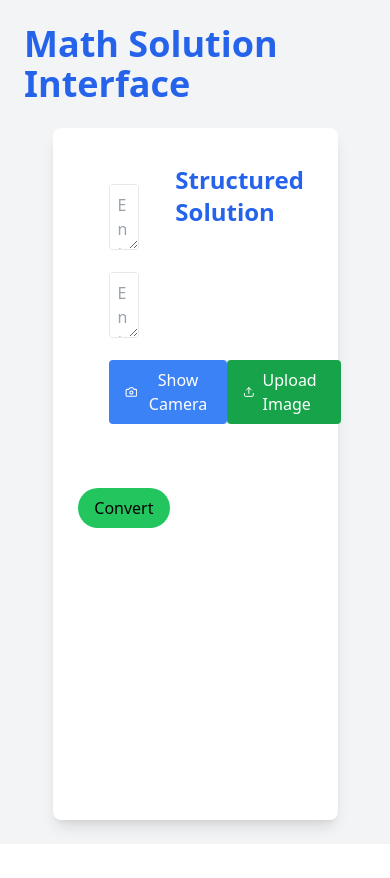
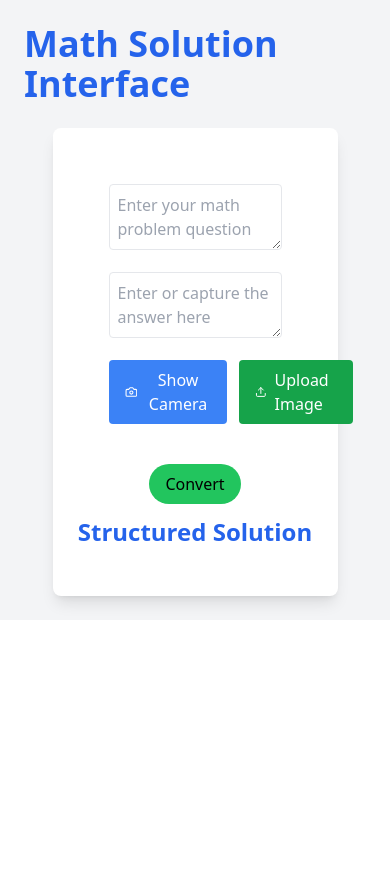
Before and after one commit to Davshiv20/mathFormalizer, a React (Vite) app in the folder math-solution-interface/: page / in a window 390 px wide. Shown: the top 878 px of the page. After the commit the page ends 844 px from the top, so only its background shows below. Built offline with nearby package versions, Linux system fonts and the light colour scheme.

Commit message:
Responsive Design

```diff
--- a/math-solution-interface/src/App.jsx
+++ b/math-solution-interface/src/App.jsx
@@ -6,24 +6,24 @@ import "./index.css";
 
 function App() {
   return (
-    <div className="bg-gray-100 w-full h-screen">
-      <div className="flex flex-col items-center justify-center p-6 h-screen">
+    <div className="bg-gray-100 w-full lg:h-screen">
+      <div className="flex flex-col items-center justify-center p-6 lg:h-screen">
         <h1 className="text-4xl font-bold text-blue-600 mb-6">
           Math Solution Interface
         </h1>
-        <div className="w-5/6 bg-white rounded-lg shadow-lg p-6 flex gap-1 h-[90%]">
-          <div className="w-2/5">
+        <div className="w-5/6 bg-white rounded-lg shadow-lg p-6 lg:flex gap-1 lg:h-[90%]">
+          <div className="lg:w-2/5">
             <MathInput />
             <div className="mt-4 flex justify-center">
               <ConvertButton />
             </div>
           </div>
-          <div className="w-3/5">
-            <div className="mt-3 h-full">
+          <div className="lg:w-3/5">
+            <div className="mt-3 lg:h-full">
               <div className="text-2xl font-bold text-blue-600 mb-6 flex justify-center">
                 Structured Solution
               </div>
-              <div className="h-full">
+              <div className="lg:h-full">
                 <StructuredSolution />
               </div>
             </div>
--- a/math-solution-interface/src/components/MathInput.jsx
+++ b/math-solution-interface/src/components/MathInput.jsx
@@ -1,13 +1,15 @@
-import React, { useState, useRef } from 'react';
-import { useDispatch, useSelector } from 'react-redux';
-import { setInput, setQuestion, processSolution } from '../features/mathSlice';
-import { Camera } from 'react-camera-pro';
-import { Camera as CameraIcon, Upload, X } from 'lucide-react';
-import axios from 'axios';
+import React, { useState, useRef } from "react";
+import { useDispatch, useSelector } from "react-redux";
+import { setInput, setQuestion, processSolution } from "../features/mathSlice";
+import { Camera } from "react-camera-pro";
+import { Camera as CameraIcon, Upload, X } from "lucide-react";
+import axios from "axios";
 
 const MathInput = () => {
   const dispatch = useDispatch();
-  const { input, question, isLoading, structuredSolution, error } = useSelector((state) => state.math);
+  const { input, question, isLoading, structuredSolution, error } = useSelector(
+    (state) => state.math
+  );
   const [showCamera, setShowCamera] = useState(false);
   const [isCaptureLoading, setIsCaptureLoading] = useState(false);
   const camera = useRef(null);
@@ -27,10 +29,12 @@ const MathInput = () => {
   const processMathPix = async (imageData) => {
     setIsCaptureLoading(true);
     try {
-      const response = await axios.post('http://localhost:3001/api/mathpix', { image: imageData });
-      dispatch(setInput(input + ' ' + response.data.latex));
+      const response = await axios.post("http://localhost:3001/api/mathpix", {
+        image: imageData,
+      });
+      dispatch(setInput(input + " " + response.data.latex));
     } catch (error) {
-      console.error('MathPix processing failed:', error);
+      console.error("MathPix processing failed:", error);
       // Handle error (e.g., show a notification to the user)
     }
     setIsCaptureLoading(false);
@@ -55,7 +59,7 @@ const MathInput = () => {
   };
 
   return (
-    <div className="bg-white p-8 rounded-lg w-full max-w-md">
+    <div className="bg-white p-8 pb-2 rounded-lg w-full">
       <textarea
         className="w-full p-2 border rounded mb-4"
         value={question}
@@ -71,7 +75,7 @@ const MathInput = () => {
         rows="2"
       />
 
-      <div className="flex justify-between mb-4">
+      <div className="flex justify-between mb-4 gap-3">
         <button
           onClick={() => setShowCamera(!showCamera)}
           className="flex items-center px-4 py-2 bg-blue-500 text-white rounded hover:bg-blue-600"
--- a/math-solution-interface/src/components/StructuredSolution.jsx
+++ b/math-solution-interface/src/components/StructuredSolution.jsx
@@ -11,8 +11,8 @@ const StructuredSolution = () => {
   if (error) return <p>Error: {error}</p>;
   // console.log(structuredSolution);
   return (
-    <div className="h-[95%]">
-      <div className="h-[90%] overflow-x-scroll">
+    <div className="lg:h-[95%]">
+      <div className="lg:h-[90%] lg:overflow-x-scroll">
         {structuredSolution &&
           structuredSolution.map((step, index) => (
             <SingleStep
```
